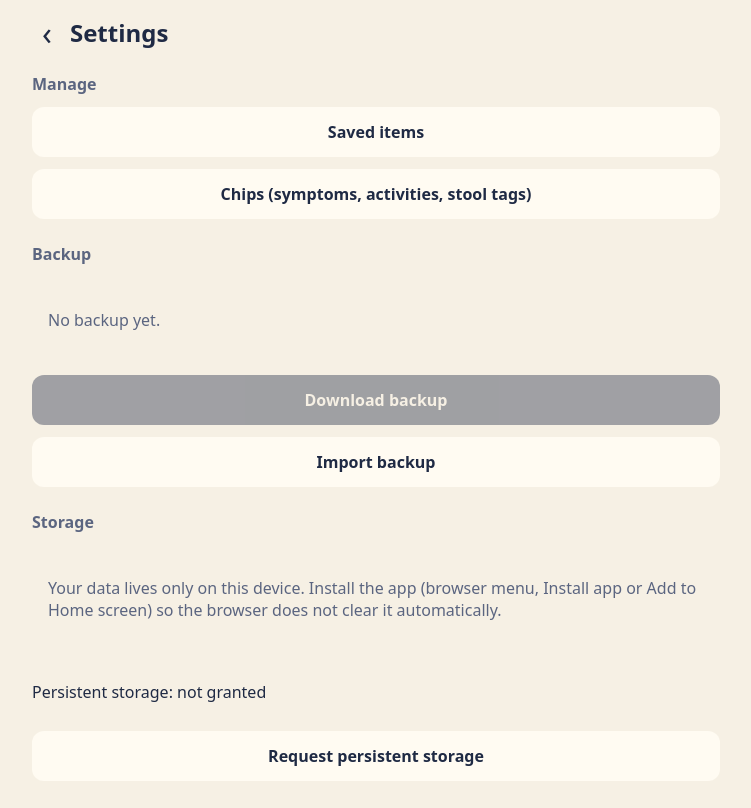
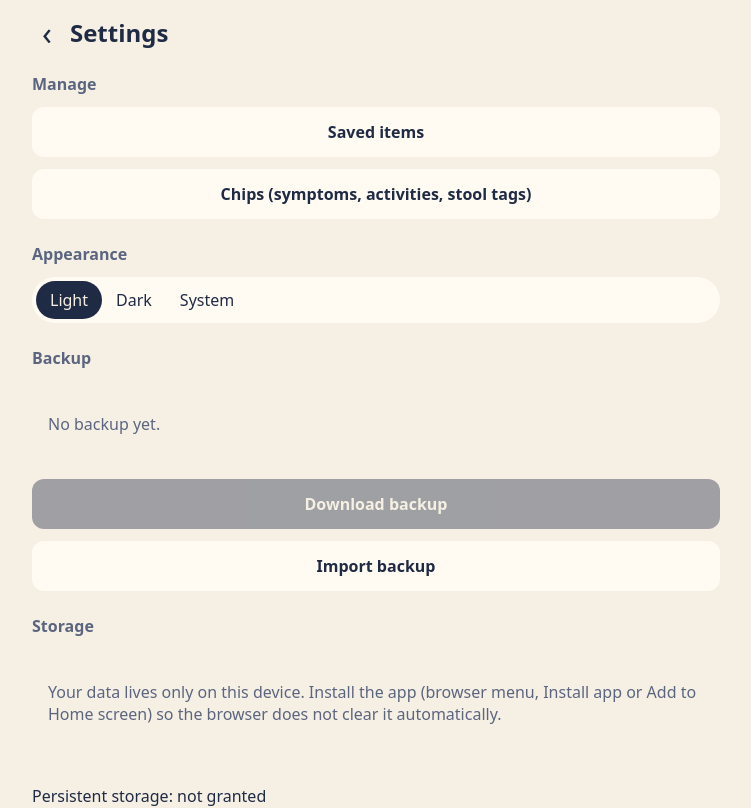
Before and after one commit to shaneSternstein/Crohn-s-Tracker, a React (Vite) app: page /settings in a window 1280 px wide. Shown: the top 808 px of the page, without its empty margins (264-1015 px from the left). Built offline with nearby package versions, Linux system fonts and the light colour scheme.

Commit message:
screen tab added and light mode

```diff
--- a/src/App.tsx
+++ b/src/App.tsx
@@ -1,4 +1,4 @@
-import { Route, Routes } from 'react-router-dom';
+import { Route, Routes, useLocation } from 'react-router-dom';
 import AddRoute from './features/entry/AddRoute';
 import EditEntry from './features/entry/EditEntry';
 import EditSleep from './features/entry/EditSleep';
@@ -9,9 +9,14 @@ import ManageChips from './features/settings/ManageChips';
 import ManageItems from './features/settings/ManageItems';
 import Settings from './features/settings/Settings';
 import Timeline from './features/timeline/Timeline';
+import TabBar from './ui/TabBar';
+
+const TAB_PATHS = ['/', '/timeline', '/insights'];
 
 export default function App() {
+  const { pathname } = useLocation();
   return (
+    <>
     <Routes>
       <Route path="/" element={<Home />} />
       <Route path="/sleep/:id" element={<EditSleep />} />
@@ -24,5 +29,7 @@ export default function App() {
       <Route path="/edit/:id" element={<EditEntry />} />
       <Route path="/item/:id" element={<ItemEdit />} />
     </Routes>
+    {TAB_PATHS.includes(pathname) && <TabBar />}
+    </>
   );
 }
--- a/src/features/home/Home.tsx
+++ b/src/features/home/Home.tsx
@@ -44,8 +44,6 @@ export default function Home() {
         ))}
         <WaterTile />
       </div>
-      <Link to="/timeline" className="btn">Timeline</Link>
-      <Link to="/insights" className="btn ghost">Insights</Link>
     </main>
   );
 }
--- a/src/features/insights/Insights.tsx
+++ b/src/features/insights/Insights.tsx
@@ -43,7 +43,7 @@ export default function Insights() {
   const open = (day: number) => nav(`/timeline?d=${day}`);
 
   return (
-    <Screen title="Insights">
+    <Screen title="Insights" noBack>
       <div className="seg" role="group" aria-label="Range">
         {RANGES.map((r) => (
           <button key={r} aria-pressed={range === r} onClick={() => setParams({ r: String(r) }, { replace: true })}>
--- a/src/features/settings/Settings.tsx
+++ b/src/features/settings/Settings.tsx
@@ -1,6 +1,7 @@
 import { useEffect, useState } from 'react';
 import { Link } from 'react-router-dom';
 import { canShareFile, downloadBackup, inspectBackup, lastBackupAt, makeBackupFile, restoreBackup, shareBackup } from '../../lib/backup';
+import { THEMES, THEME_LABEL, getTheme, setTheme, type Theme } from '../../lib/theme';
 import { checkForUpdate, reloadFresh } from '../../lib/update';
 import { Screen } from '../../ui/bits';
 
@@ -12,6 +13,7 @@ export default function Settings() {
   const [msg, setMsg] = useState('');
   const [persisted, setPersisted] = useState<boolean | null>(null);
   const [updateMsg, setUpdateMsg] = useState('');
+  const [theme, setThemeState] = useState<Theme>(getTheme());
 
   useEffect(() => {
     navigator.storage?.persisted?.().then(setPersisted);
@@ -83,6 +85,15 @@ export default function Settings() {
       </section>
 
       <section className="section">
+        <h2>Appearance</h2>
+        <div className="seg" role="group" aria-label="Theme">
+          {THEMES.map((t) => (
+            <button key={t} aria-pressed={theme === t} onClick={() => { setTheme(t); setThemeState(t); }}>{THEME_LABEL[t]}</button>
+          ))}
+        </div>
+      </section>
+
+      <section className="section">
         <h2>Backup</h2>
         <p className="empty">{last ? `Last backup: ${new Date(last).toLocaleString()}` : 'No backup yet.'}</p>
         <button className="btn" disabled={!file} onClick={download}>Download backup</button>
--- a/src/features/timeline/Timeline.tsx
+++ b/src/features/timeline/Timeline.tsx
@@ -1,5 +1,5 @@
 import { useEffect, useLayoutEffect, useRef, useState, type PointerEvent } from 'react';
-import { Link, useSearchParams } from 'react-router-dom';
+import { useSearchParams } from 'react-router-dom';
 import { startOfDay } from '../../lib/time';
 import DatePicker from './DatePicker';
 import DayPanel, { HH, WAKING_START } from './DayPanel';
@@ -105,7 +105,6 @@ export default function Timeline() {
   return (
     <main className="screen">
       <div className="tl-head">
-        <Link to="/" className="back" aria-label="Home">‹</Link>
         <button className="chip arrow" aria-label="Previous day" onClick={() => slide(-1)}>←</button>
         <button className="chip" aria-label="Pick a date" onClick={() => setPicking(true)}>
           {new Date(day).toLocaleDateString(undefined, { weekday: 'short', month: 'short', day: 'numeric' })}
--- /dev/null
+++ b/src/lib/theme.ts
@@ -0,0 +1,31 @@
+export type Theme = 'light' | 'dark' | 'system';
+
+const KEY = 'tracker:theme';
+export const THEMES: Theme[] = ['light', 'dark', 'system'];
+export const THEME_LABEL: Record<Theme, string> = { light: 'Light', dark: 'Dark', system: 'System' };
+
+/** Defaults to light. Stored on this device only (not part of backups). */
+export function getTheme(): Theme {
+  try {
+    const v = localStorage.getItem(KEY);
+    return v === 'light' || v === 'dark' || v === 'system' ? v : 'light';
+  } catch {
+    return 'light';
+  }
+}
+
+/** 'system' removes the override so the phone's setting applies (see theme/tokens.css). */
+export function applyTheme(t: Theme = getTheme()): void {
+  const el = document.documentElement;
+  if (t === 'system') el.removeAttribute('data-theme');
+  else el.setAttribute('data-theme', t);
+}
+
+export function setTheme(t: Theme): void {
+  try {
+    localStorage.setItem(KEY, t);
+  } catch {
+    /* ignore */
+  }
+  applyTheme(t);
+}
--- a/src/main.tsx
+++ b/src/main.tsx
@@ -5,9 +5,12 @@ import App from './App';
 import { backfillSnapshots } from './db/repo';
 import { seedIfEmpty } from './db/seed';
 import { ensureInstalledStamp } from './lib/backup';
+import { applyTheme } from './lib/theme';
 import './theme/tokens.css';
 import './ui/ui.css';
 import { registerSW } from 'virtual:pwa-register';
+
+applyTheme();
 
 // Autoupdate mode reloads the page once a new version has installed; also check whenever the app returns to the foreground.
 registerSW({
--- /dev/null
+++ b/src/ui/TabBar.tsx
@@ -0,0 +1,17 @@
+import { NavLink } from 'react-router-dom';
+
+const TABS = [
+  { to: '/', label: 'Log' },
+  { to: '/timeline', label: 'Timeline' },
+  { to: '/insights', label: 'Insights' },
+];
+
+export default function TabBar() {
+  return (
+    <nav className="tabbar" aria-label="Main">
+      {TABS.map((t) => (
+        <NavLink key={t.to} to={t.to} end={t.to === '/'} className="tab">{t.label}</NavLink>
+      ))}
+    </nav>
+  );
+}
--- a/src/ui/bits.tsx
+++ b/src/ui/bits.tsx
@@ -1,10 +1,10 @@
 import type { ReactNode } from 'react';
 import { Link } from 'react-router-dom';
 
-export const Screen = ({ title, children, onBack }: { title: string; children: ReactNode; onBack?: () => void }) => (
+export const Screen = ({ title, children, onBack, noBack }: { title: string; children: ReactNode; onBack?: () => void; noBack?: boolean }) => (
   <main className="screen">
     <header>
-      {onBack ? (
+      {noBack ? null : onBack ? (
         <button className="back" aria-label="Back" onClick={onBack}>‹</button>
       ) : (
         <Link to="/" className="back" aria-label="Home">‹</Link>
--- a/src/ui/ui.css
+++ b/src/ui/ui.css
@@ -1,8 +1,9 @@
+:root { --tabbar: 56px; }
 button, input, select, textarea { font: inherit; color: inherit; }
 button { cursor: pointer; }
 :focus-visible { outline: 3px solid var(--terracotta); outline-offset: 2px; }
 
-.screen { max-width: 720px; margin: 0 auto; padding: 16px 16px 96px; display: flex; flex-direction: column; gap: 16px; }
+.screen { max-width: 720px; margin: 0 auto; padding: 16px 16px calc(var(--tabbar) + 48px); display: flex; flex-direction: column; gap: 16px; }
 .screen header { display: flex; align-items: center; gap: 8px; }
 .screen h1 { font-size: 1.5rem; margin: 0; }
 .back { font-size: 2rem; line-height: 1; text-decoration: none; color: var(--text); padding: 0 10px; }
@@ -30,7 +31,7 @@ button { cursor: pointer; }
 .seg { display: flex; background: var(--surface); border-radius: 999px; padding: 4px; }
 .seg button { border: 0; background: none; padding: 8px 14px; border-radius: 999px; }
 .seg [aria-pressed='true'] { background: var(--btn-bg); color: var(--btn-fg); }
-.scroll { height: calc(100dvh - 190px); overflow-y: auto; border-radius: var(--radius); background: var(--surface); position: relative; }
+.scroll { height: calc(100dvh - 190px - var(--tabbar)); overflow-y: auto; border-radius: var(--radius); background: var(--surface); position: relative; }
 .cols, .grid { display: grid; grid-template-columns: 40px repeat(3, 1fr); gap: 0 6px; }
 .cols { position: sticky; top: 0; z-index: 3; background: var(--surface); padding: 10px 0 6px; font-weight: 600; font-size: .85rem; text-align: center; }
 .hours { position: relative; }
@@ -137,3 +138,7 @@ label.btn { cursor: pointer; }
 .legend span { display: inline-flex; align-items: center; gap: 6px; }
 .legend .sw { width: 10px; height: 10px; border-radius: 3px; display: inline-block; }
 .legend .sw.line { height: 2px; border-radius: 0; background: var(--text); }
+
+.tabbar { position: fixed; left: 0; right: 0; bottom: 0; z-index: 5; display: flex; justify-content: center; background: var(--surface); border-top: 1px solid var(--surface-2); padding-bottom: env(safe-area-inset-bottom); }
+.tab { flex: 1; max-width: 240px; height: var(--tabbar); display: flex; align-items: center; justify-content: center; text-decoration: none; color: var(--muted); font-weight: 600; }
+.tab[aria-current='page'] { color: var(--text); box-shadow: inset 0 3px 0 var(--terracotta); }
```
